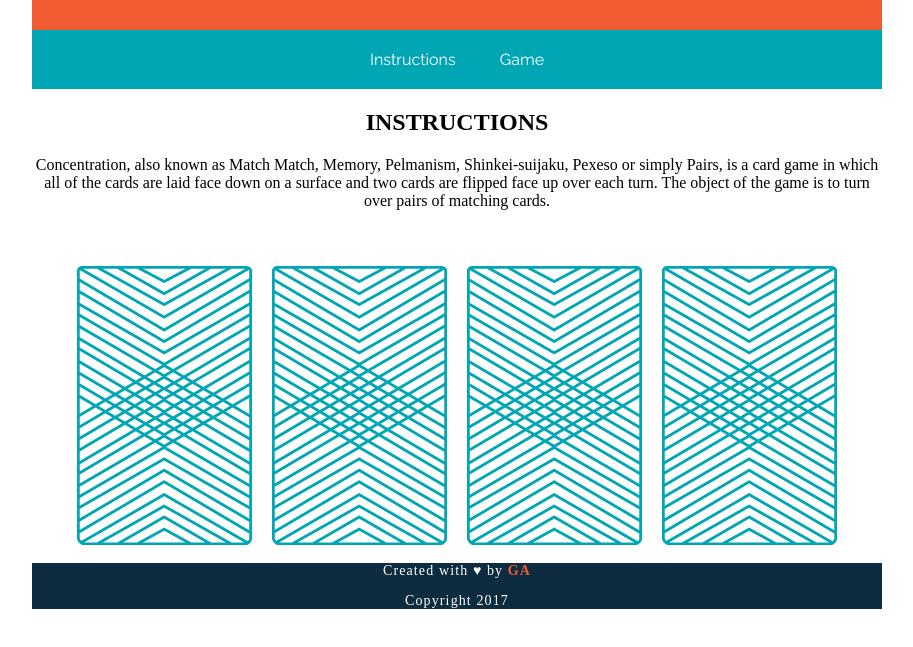
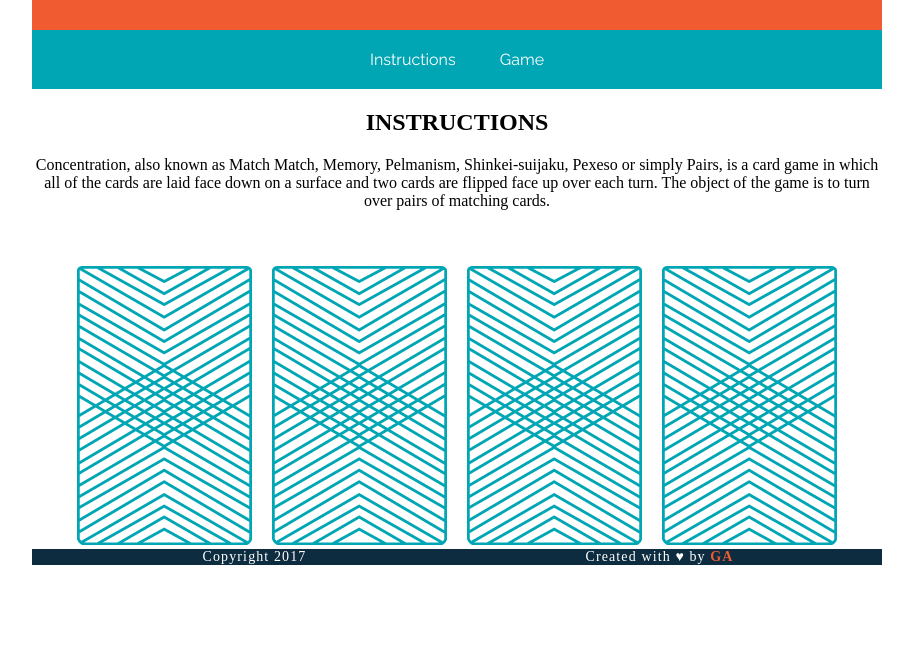
Before and after one commit to SapienSumo/wdi-fundamentals-memorygame, a plain HTML site: page fundamentals2/memory_game/index.html in a window 1280 px wide. Shown: the part 145-792 px from the top of the page, without its empty margins (183-1096 px from the left). Drawn offline with Linux system fonts and the light colour scheme; a web font is replaced by a local one.

Commit message:
Copy right added

```diff
--- a/fundamentals2/memory_game/css/style.css
+++ b/fundamentals2/memory_game/css/style.css
@@ -90,3 +90,8 @@ img {
 	margin-right: 8px;
 	margin-left: 8px;
 }
+.copyright {
+    width: 50%;
+    float: left;
+
+    }
--- a/fundamentals2/memory_game/index.html
+++ b/fundamentals2/memory_game/index.html
@@ -30,8 +30,10 @@
 
 
 	<footer>
-		<p>Created with &hearts; by <span class="name">GA</span></p>
-		<p Copyright="city">Copyright 2017</p>
+         <div class="copyright"> Copyright 2017</div>
+
+        <div> Created with &hearts; by <span class="name">GA</span></div>
+
 	</footer>
 
 		<a href="https://twitter.com/Twitter?ref_src=twsrc%5Egoogle%7Ctwcamp%5Eserp%7Ctwgr%5Eauthor">Twitter</a>
```
